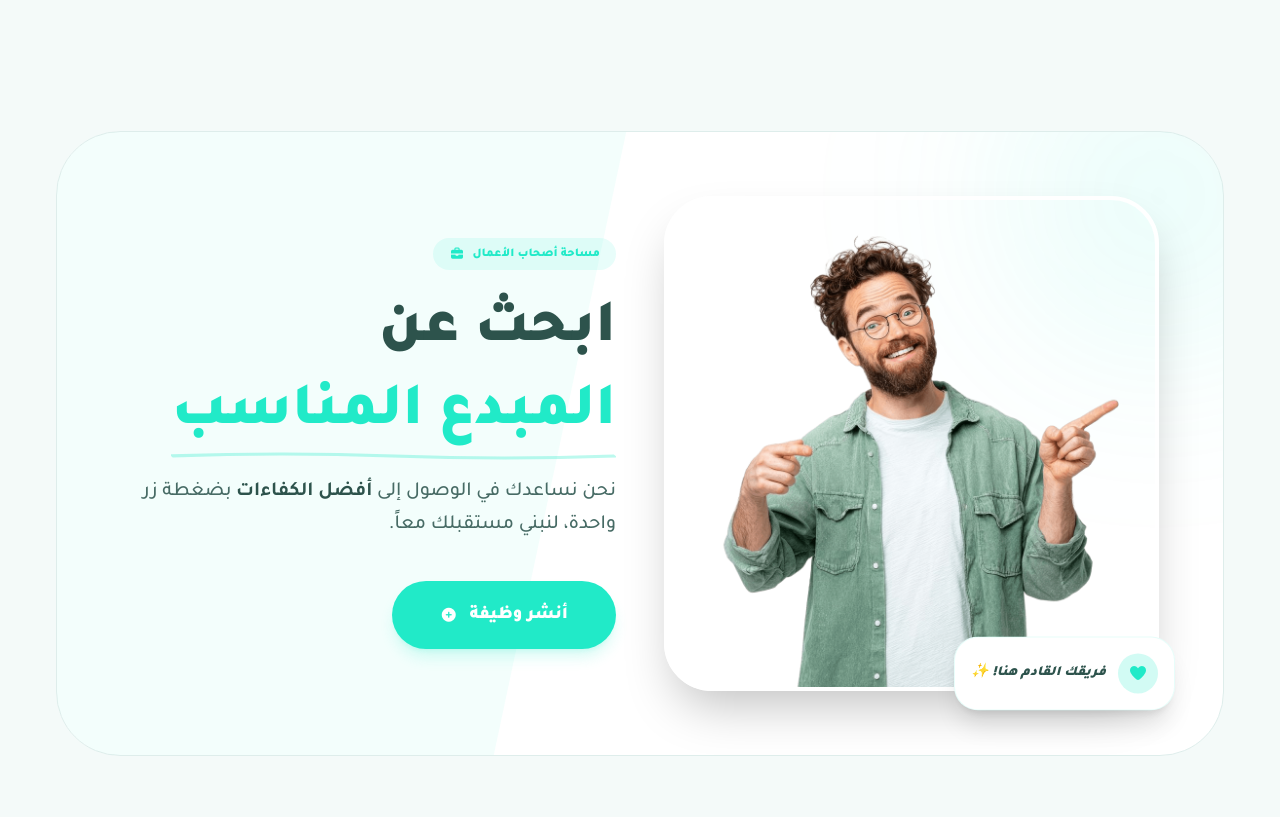
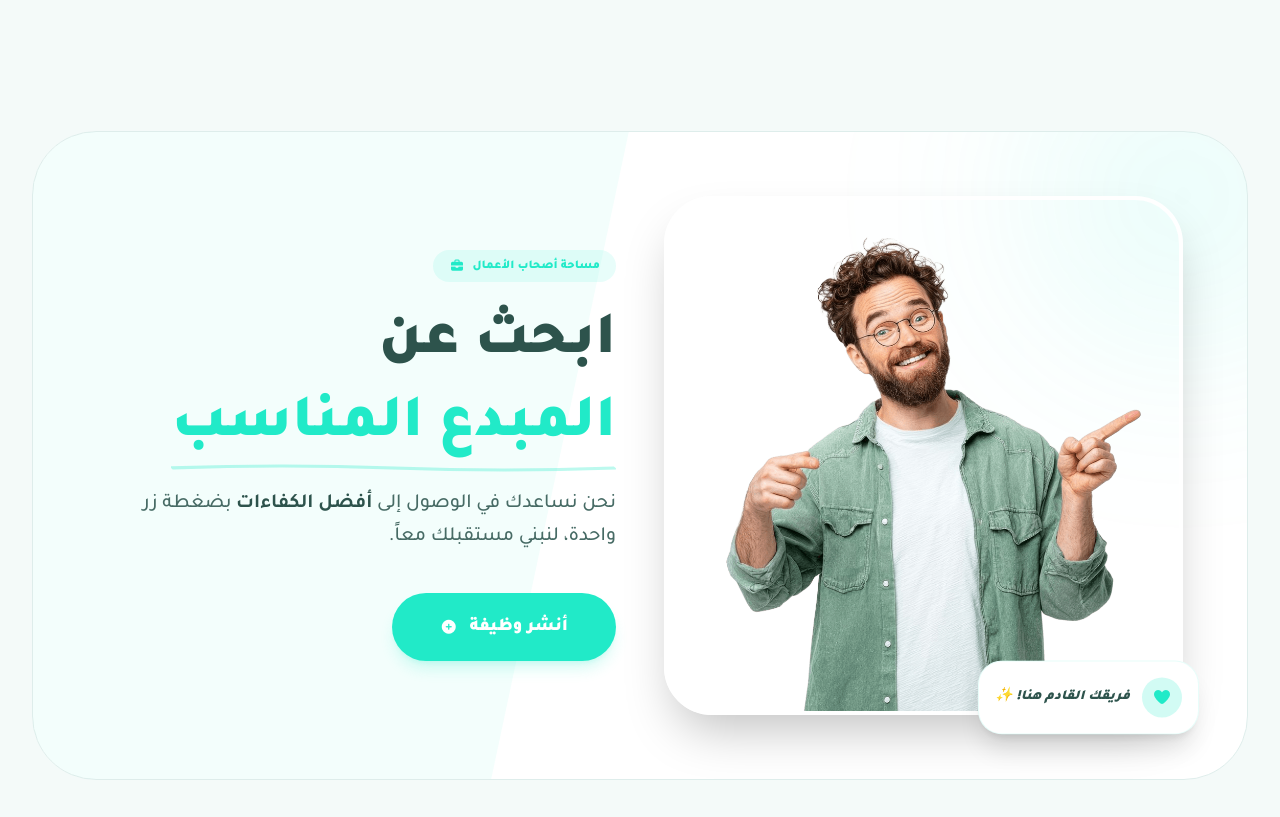
Before and after one commit to alyaasfor20041111-design/khatwa, a website: page index.html in a window 1280 px wide. Shown: the part 6580-7397 px from the top of the page. Drawn offline with nearby package versions, Linux system fonts and the light colour scheme; some packages are replaced by stand-ins of ours; a script that the page names is missing.

Commit message:
update index.html

```diff
--- a/index.html
+++ b/index.html
@@ -1350,7 +1350,7 @@
       <!-- قسم نشر الوظيفة: تصميم متناغم مع الهوية البصرية اللطيفة -->
       <!-- قسم نشر الوظيفة: النسخة المحدثة (بدون الإحصائية) -->
       <section class="relative py-12" id="publish-job">
-        <div class="max-w-7xl mx-auto px-6">
+        <div class="max-w-7xl mx-auto ">
 
           <!-- الحاوية الرئيسية -->
           <div
```
